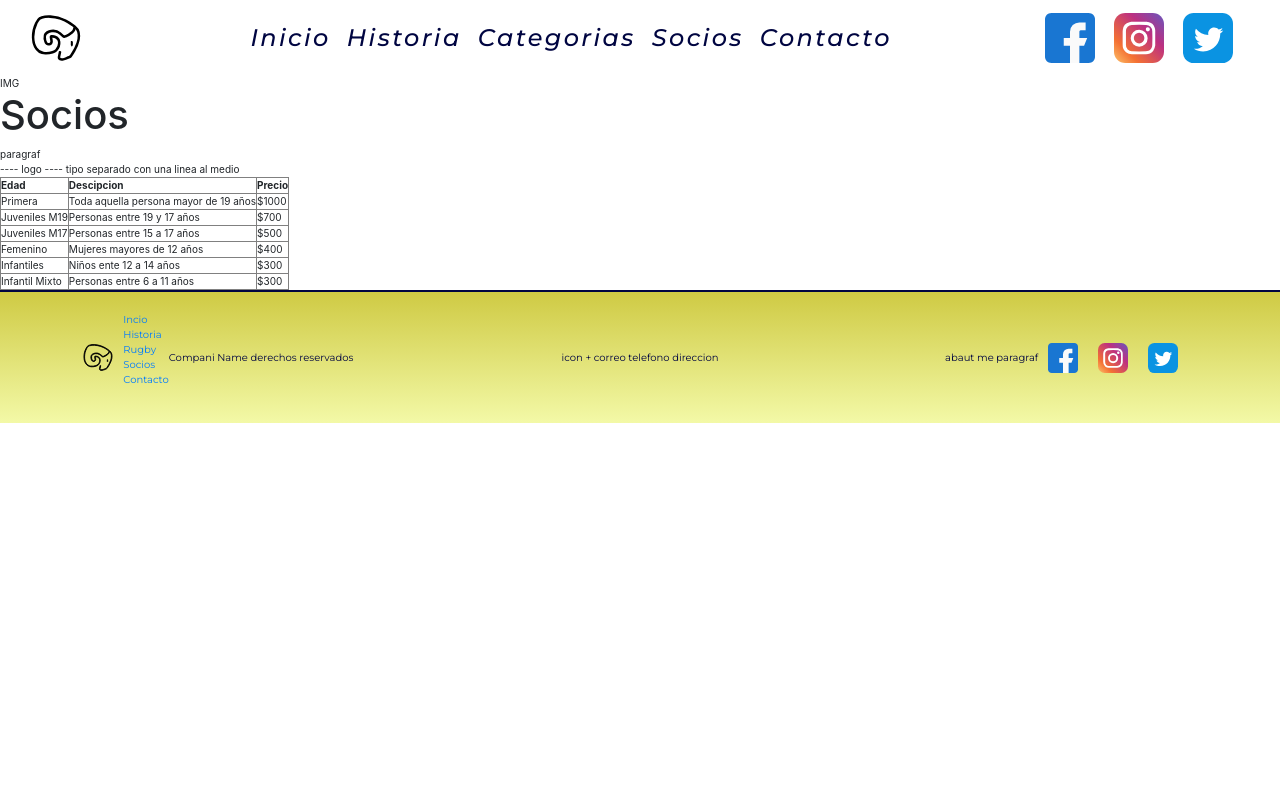
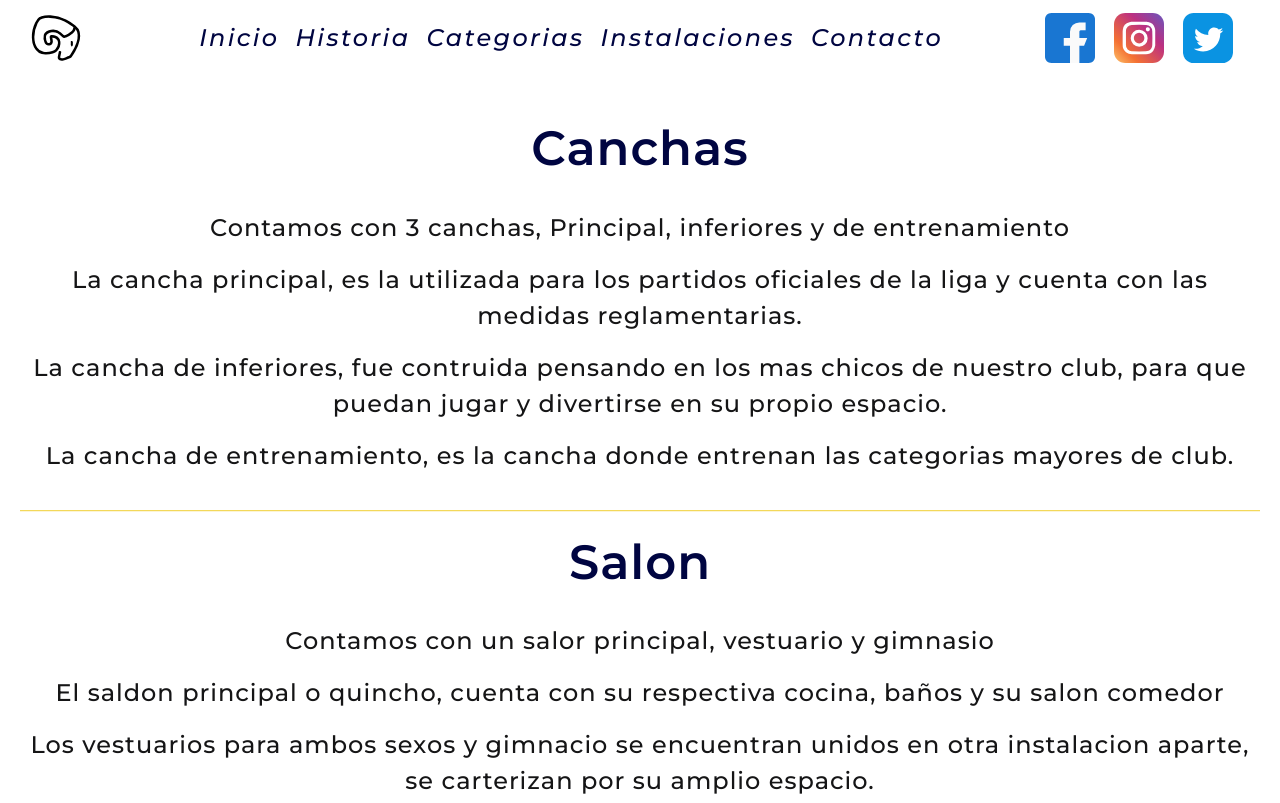
Before and after one commit to matias-sanchez-villar/PringlesRugbyClub, a website: page root/view/Instalaciones.html in a window 1280 px wide. Shown: the top 803 px of the page. Drawn offline with nearby package versions, Linux system fonts and the light colour scheme; files whose address does not match are found by name.

Commit message:
Sass y aplicado

```diff
--- a/root/package.json
+++ b/root/package.json
@@ -15,3 +15,5 @@
     "nodemon": "^2.0.12"
   }
 }
+
+//npm run watch-css
--- a/root/scss/style.scss
+++ b/root/scss/style.scss
@@ -1,9 +1,66 @@
-div{
-    h1{
-    color: black;
+$ColorLetra: rgb(0, 5, 65);
+$ColorAmarillo: rgb(240,201,36);
+
+.instalaciones{
+    margin: 2em;
+    text-align: center;
+    &__canchas{
+        letter-spacing: 0.1em;
+        color: $ColorLetra;
+        h2{
+            text-align: center;
+            color: rgb(0, 5, 65);
+            font-size: 3rem;
+            font-family: 'Montserrat', sans-serif;
+            font-weight: 600;
+
+            padding: 0.5em;
+        }
+        p{
+            text-align: center;
+            color: rgb(21, 21, 22);
+            font-size: 1.5rem;
+            font-family: 'Montserrat', sans-serif;
+            font-weight: 500;
+        }
+        padding: 0 0 2em 0;
     }
-    p{
-        color: aqua;
+
+    &__salon{
+        box-shadow: inset 0 1.3px rgba(240, 203, 36, 0.753);
+        letter-spacing: 0.1em;
+        color: $ColorLetra;
+        h2{
+            text-align: center;
+            color: rgb(0, 5, 65);
+            font-size: 3rem;
+            font-family: 'Montserrat', sans-serif;
+            font-weight: 600;
+
+            padding: 0.5em;
+        }
+        p{
+            text-align: center;
+            color: rgb(21, 21, 22);
+            font-size: 1.5rem;
+            font-family: 'Montserrat', sans-serif;
+            font-weight: 500;
+        }
+        padding: 0 0 2em 0;
     }
-    padding: 3em;
+
+    &__img{
+        display: grid;
+        grid-template-columns: repeat(3, 1fr);
+        grid-gap: 1em;
+        grid-auto-rows: minmax(20px);
+        img{
+            width: 100%;
+        }
+
+        @media only screen and (max-width: 768px)
+        {
+            display: none;
+        }
+    }
 }
--- a/root/view/Socios.html
+++ b/root/view/Instalaciones.html
@@ -4,16 +4,15 @@
     <meta charset="UTF-8">
     <meta http-equiv="X-UA-Compatible" content="IE=edge">
     <meta name="viewport" content="width=device-width, initial-scale=1.0">
-    <title>Pringles Rugby Club - Socios</title>
+    <title>Pringles Rugby Club - Instalaciones</title>
 
     <link rel="preconnect" href="https://fonts.googleapis.com">
     <link rel="preconnect" href="https://fonts.gstatic.com" crossorigin>
     <link href="https://fonts.googleapis.com/css2?family=Montserrat:ital,wght@0,200;0,300;0,400;0,500;0,600;0,800;1,200;1,300;1,400;1,500;1,600;1,800&display=swap" rel="stylesheet">
     <link rel="stylesheet" href="https://cdn.jsdelivr.net/npm/bootstrap@4.6.0/dist/css/bootstrap.min.css" integrity="sha384-B0vP5xmATw1+K9KRQjQERJvTumQW0nPEzvF6L/Z6nronJ3oUOFUFpCjEUQouq2+l" crossorigin="anonymous">
 
-
     <link rel="stylesheet" type="text/css" href="../styles/General.css">
-    <link rel="stylesheet" type="text/css" href="../styles/Socios.css">
+    <link rel="stylesheet" type="text/css" href="../css/estilo.css">
 
 </head>
 <body>
@@ -45,7 +44,7 @@
                     <li class="nav-item"><a class="nav-link" href="../index.html">Inicio</a></li>
                     <li class="nav-item"><a class="nav-link" href="Historia.html">Historia</a></li>
                     <li class="nav-item"><a class="nav-link" href="Categorias.html">Categorias</a></li>
-                    <li class="nav-item"><a class="nav-link" href="Socios.html">Socios</a></li>
+                    <li class="nav-item"><a class="nav-link" href="Instalaciones.html">Instalaciones</a></li>
                     <li class="nav-item"><a class="nav-link" href="Contacto.html">Contacto</a></li>
                 </ul>
             </div>
@@ -58,84 +57,66 @@
     </nav>
 
 
-    <main>
-        <section>
-            IMG
-            <h1>Socios</h1>
-            paragraf
+    <main class="instalaciones">
+
+        <section class="instalaciones__canchas">
+            <h2>Canchas</h2>
+            <p>Contamos con 3 canchas, Principal, inferiores y de entrenamiento</p>
+            <p>La cancha principal, es la utilizada para los partidos oficiales de la liga y cuenta con las medidas reglamentarias.</p>
+            <p>La cancha de inferiores, fue contruida pensando en los mas chicos de nuestro club, para que puedan jugar y divertirse en su propio espacio.</p>
+            <p>La cancha de entrenamiento, es la cancha donde entrenan las categorias mayores de club.</p>
         </section>
 
-        <section>
-            ---- logo ---- tipo separado con una linea al medio
-            <article>
-                <table border="1px" Cellpadding="20px">
-                    <tr>
-                        <th>Edad</th>
-                        <th>Descipcion</th>
-                        <th>Precio</th>
-                    </tr>
-                    <tr>
-                        <td>Primera</td>
-                        <td>Toda aquella persona mayor de 19 años</td>
-                        <td>$1000</td>
-                    </tr>
-                    <tr>
-                        <td>Juveniles M19</td>
-                        <td>Personas entre 19 y 17 años</td>
-                        <td>$700</td>
-                    </tr>
-                    <tr>
-                        <td>Juveniles M17</td>
-                        <td>Personas entre 15 a 17 años</td>
-                        <td>$500</td>
-                    </tr>
-                    <tr>
-                        <td>Femenino</td>
-                        <td>Mujeres mayores de 12 años</td>
-                        <td>$400</td>
-                    </tr>
-                    <tr>
-                        <td>Infantiles</td>
-                        <td>Niños ente 12 a 14 años</td>
-                        <td>$300</td>
-                    </tr>
-                    <tr>
-                        <td>Infantil Mixto</td>
-                        <td>Personas entre 6 a 11 años</td>
-                        <td>$300</td>
-                    </tr>
-                </table>
-            </article>
+        <section class="instalaciones__salon">
+            <h2>Salon</h2>
+            <p>Contamos con un salor principal, vestuario y gimnasio</p>
+            <p>El saldon principal o quincho, cuenta con su respectiva cocina, baños y su salon comedor</p>
+            <p>Los vestuarios para ambos sexos y gimnacio se encuentran unidos en otra instalacion aparte, se carterizan por su amplio espacio.</p>
         </section>
+
+        <section class="instalaciones__img">
+            <img src="../assets/img/Canchita.jpg" alt="">
+            <img src="../assets/img/H.jpg" alt="">
+            <img src="../assets/img/quinchoDentro.jpg" alt="">
+        </section>
+
     </main>
+
     <footer>
-
-        <article>
-            <a href="../index.html"><img src="../assets/img/CarneroLineas.svg" alt="Logo Instituto" class="Logo"></a>
+        <article class="FooterNav">
+            <img src="../assets/img/Logo.jpg" alt="Logo club">
             <ul>
-                <li><a href="../index.html">Incio</a></li>
-                <li><a href="Historia.html">Historia</a></li>
-                <li><a href="Rugby.html">Rugby</a></li>
-                <li><a href="Socios.html">Socios</a></li>
-                <li><a href="Contacto.html">Contacto</a></li>
+                <li><a href="index.html">Incio</a></li>
+                <li><a href="view/Historia.html">Historia</a></li>
+                <li><a href="view/Rugby.html">Rugby</a></li>
+                <li><a href="view/Socios.html">Socios</a></li>
+                <li><a href="view/Contacto.html">Contacto</a></li>
             </ul>
-            Compani Name derechos reservados
         </article>
 
-        <article>
-            icon + correo
-             telefono
-             direccion
+        <article class="FooterContact">
+            <div>
+                <i class="fas fa-envelope"></i>
+                <p>prensapringlesrugbyclub@gmail.com</p>
+            </div>
+            <div>
+                <i class="fas fa-map-marker-alt"></i>
+                <p>Prof José García de la Calle 2299</p>
+            </div>
+            <p><strong>Copyright ©</strong> Pringles Rubgby Club - 2021</p>
         </article>
 
-        <article>
-            abaut me
-            paragraf
-            <a href="https://www.facebook.com/pringlesrubgbyclub/" target="_blank"><img src="../assets/img/facebook.svg" alt="Logo Facebook" class="RedSocial"></a>
-            <a href="https://www.instagram.com/pringlesrugbyclub/?hl=es-la" target="_blank"><img src="../assets/img/instagram.svg" alt="Logo Instagram" class="RedSocial"></a>
-            <a href="https://twitter.com/pringlesrugby" target="_blank"><img src="../assets/img/twitter.svg" alt="Logo Twitter" class="RedSocial"></a>
+        <article class="FooterPresentacion">
+            <div>
+                <h3>Pringles Rugby Club</h3>
+                <p>Gracias a todos los integrantes del club, por su apoyo tan importante para nosotros.</p>
+            </div>
+            <div>
+                <a href="https://www.facebook.com/pringlesrubgbyclub/" target="_blank"><img src="../assets/img/facebook.svg" alt="Logo Facebook" class="RedSocial"></a>
+                <a href="https://www.instagram.com/pringlesrugbyclub/?hl=es-la" target="_blank"><img src="../assets/img/instagram.svg" alt="Logo Instagram" class="RedSocial"></a>
+                <a href="https://twitter.com/pringlesrugby" target="_blank"><img src="../assets/img/twitter.svg" alt="Logo Twitter" class="RedSocial"></a>
+            </div>
         </article>
-
     </footer>
 
     <script src="script/wow.min.js"></script>
```
Also changed, not shown: root/index.html (+15 -14 lines), root/view/Categorias.html (+1 -1 lines), root/view/Contacto.html (+3 -1 lines), root/view/Historia.html (+9 -13 lines), root/assets/img/Canchita.jpg (added), root/assets/img/H.jpg (added), root/assets/img/quincho.jpg (added), root/assets/img/quinchoDentro.jpg (added), root/css/estilo.css, root/styles/Socios.css (deleted).
